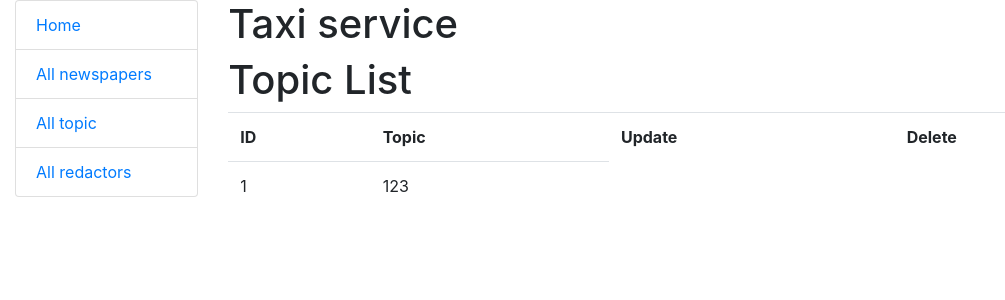
After one commit to NickSavchyn/newspaper_agency, a Django app: page /topics/ in a window 1280 px wide. The commit adds this page. Shown: the top 300 px of the page, without its empty margins (0-1005 px from the left). Run offline with Django 4.2, Linux system fonts and the light colour scheme; a user stored in the database is signed in; data comes from the database, SQL or seed files in the repository; both versions use the stored data as it was after the commit.

Commit message:
Add list htmlsl

```diff
--- a/config/settings.py
+++ b/config/settings.py
@@ -120,9 +120,6 @@ USE_TZ = True
 
 STATIC_URL = "static/"
 
-STATICFILES_DIRS = [
-    BASE_DIR / "static",
-]
 
 # Default primary key field type
 # https://docs.djangoproject.com/en/4.1/ref/settings/#default-auto-field
--- a/newspaper_agency/urls.py
+++ b/newspaper_agency/urls.py
@@ -3,17 +3,17 @@ from django.urls import path
 
 from .views import (
     index,
-#     NewspaperListView,
+    NewspaperListView,
 #     NewspaperDetailView,
 #     NewspaperCreateView,
 #     NewspaperUpdateView,
 #     NewspaperDeleteView,
-#     RedactorListView,
+     RedactorListView,
 #     RedactorDetailView,
 #     RedactorCreateView,
 #     RedactorUpdateView,
 #     RedactorDeleteView,
-#     TopicListView,
+    TopicListView,
 #     TopicCreateView,
 #     TopicUpdateView,
 #     TopicDeleteView,
@@ -23,11 +23,11 @@ urlpatterns = [
     path(
         "", index, name="index"
     ),
-#     path(
-#         "topics/",
-#         TopicListView.as_view(),
-#         name="topic-list",
-#     ),
+    path(
+        "topics/",
+        TopicListView.as_view(),
+        name="topic-list",
+    ),
 #     path(
 #         "topics/create/",
 #         TopicCreateView.as_view(),
@@ -43,9 +43,9 @@ urlpatterns = [
 #         TopicDeleteView.as_view(),
 #         name="topic-delete",
 #     ),
-#     path(
-#         "newspapers/", NewspaperListView.as_view(), name="newspaper-list"
-#     ),
+    path(
+         "newspapers/", NewspaperListView.as_view(), name="newspaper-list"
+    ),
 #     path(
 #         "newspapers/<int:pk>/", NewspaperDetailView.as_view(), name="newspaper-detail"
 #     ),
@@ -64,9 +64,9 @@ urlpatterns = [
 #     path(
 #         "redactors/<int:pk>/", RedactorDetailView.as_view(), name="redactor-detail"
 #     ),
-#     path(
-#         "redactors/", RedactorListView.as_view(), name="redactor-list"
-#     ),
+     path(
+         "redactors/", RedactorListView.as_view(), name="redactor-list"
+     ),
 #     path(
 #         "redactors/<int:pk>/", RedactorDetailView.as_view(), name="redactor-detail"
 #     ),
--- a/newspaper_agency/views.py
+++ b/newspaper_agency/views.py
@@ -1,6 +1,5 @@
 from django.contrib.auth.decorators import login_required
 from django.contrib.auth.mixins import LoginRequiredMixin
-from django.http import HttpResponse
 from django.shortcuts import render
 from django.urls import reverse_lazy
 from django.views import generic
@@ -28,3 +27,23 @@ def index(request):
     }
 
     return render(request, "newspaper_agency/index.html", context=context)
+
+
+class TopicListView(LoginRequiredMixin, generic.ListView):
+    model = Topic
+    context_object_name = "topic_list"
+    template_name = "newspaper_agency/topic_list.html"
+    paginate_by = 5
+
+
+class NewspaperListView(LoginRequiredMixin, generic.ListView):
+    model = Newspaper
+    paginate_by = 5
+    template_name = "newspaper_agency/newspaper_list.html"
+    queryset = Newspaper.objects.all().select_related("topic")
+
+
+class RedactorListView(LoginRequiredMixin, generic.ListView):
+    model = Redactor
+    paginate_by = 5
+    template_name = "newspaper_agency/redactor_list.html"
--- a/templates/includes/sidebar.html
+++ b/templates/includes/sidebar.html
@@ -1,15 +1,6 @@
 <ul class="sidebar-nav list-group">
-  {% if user.is_authenticated %}
-    <li class="list-group-item">User: <a href="{{ user.get_absolute_url }}">{{ user.get_username }}</a></li>
-    <li class="list-group-item"><a href="{% url 'logout'%}?next={{request.path}}">Logout</a></li>
-  {% else %}
-    <li class="list-group-item"><a href="{% url 'login'%}?next={{request.path}}">Login</a></li>
-  {% endif %}
-
-  <br>
-
   <li class="list-group-item"><a href="{% url 'newspaper_agency:index' %}">Home</a></li>
-  <li class="list-group-item"><a href="{% url 'newspaper_agency:redactor-list' %}">All redactors</a></li>
   <li class="list-group-item"><a href="{% url 'newspaper_agency:newspaper-list' %}">All newspapers</a></li>
   <li class="list-group-item"><a href="{% url 'newspaper_agency:topic-list' %}">All topic</a></li>
+  <li class="list-group-item"><a href="{% url 'newspaper_agency:redactor-list' %}">All redactors</a></li>
 </ul>
--- /dev/null
+++ b/templates/newspaper_agency/topic_list.html
@@ -0,0 +1,34 @@
+{% extends "base.html" %}
+
+{% block content %}
+  <h1>
+    Topic List
+
+  </h1>
+
+    {% if topic_list %}
+    <table class="table">
+      <tr>
+        <th>ID</th>
+        <th>Topic</th>
+        <th>Update</th>
+        <th>Delete</th>
+      </tr>
+
+      {% for topic in topic_list %}
+        <tr>
+          <td>
+              {{ topic.id }}
+          </td>
+          <td>
+              {{ topic.name }}
+          </td>
+
+        </tr>
+      {% endfor %}
+    </table>
+
+  {% else %}
+      <p>There are no topics in the service.</p>
+  {% endif %}
+{% endblock %}
```
Also changed, not shown: templates/newspaper_agency/newspaper_list.html (added, +8 -0 lines), templates/newspaper_agency/redactor_list.html (added, +30 -0 lines), db.sqlite3.
